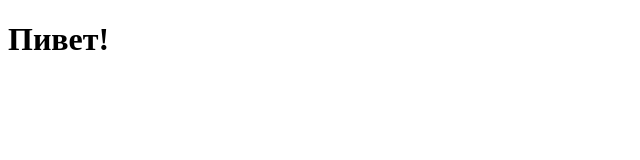
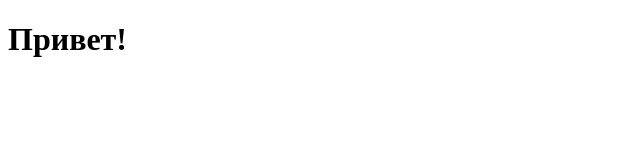
Before and after one commit to WebHeroSchool/JS_start, a plain HTML site: page index.html in a window 1280 px wide. Shown: the full height of the page, 0-640 px from the left. Drawn offline with Linux system fonts and the light colour scheme.

Commit message:
modified index.html

```diff
--- a/index.html
+++ b/index.html
@@ -5,7 +5,7 @@
     <title>Document</title>
 </head>
 <body>
-    <h1>Пивет!</h1>
+    <h1>Пpивет!</h1>
 
     <script src="script.js"></script>
 </body>
```
